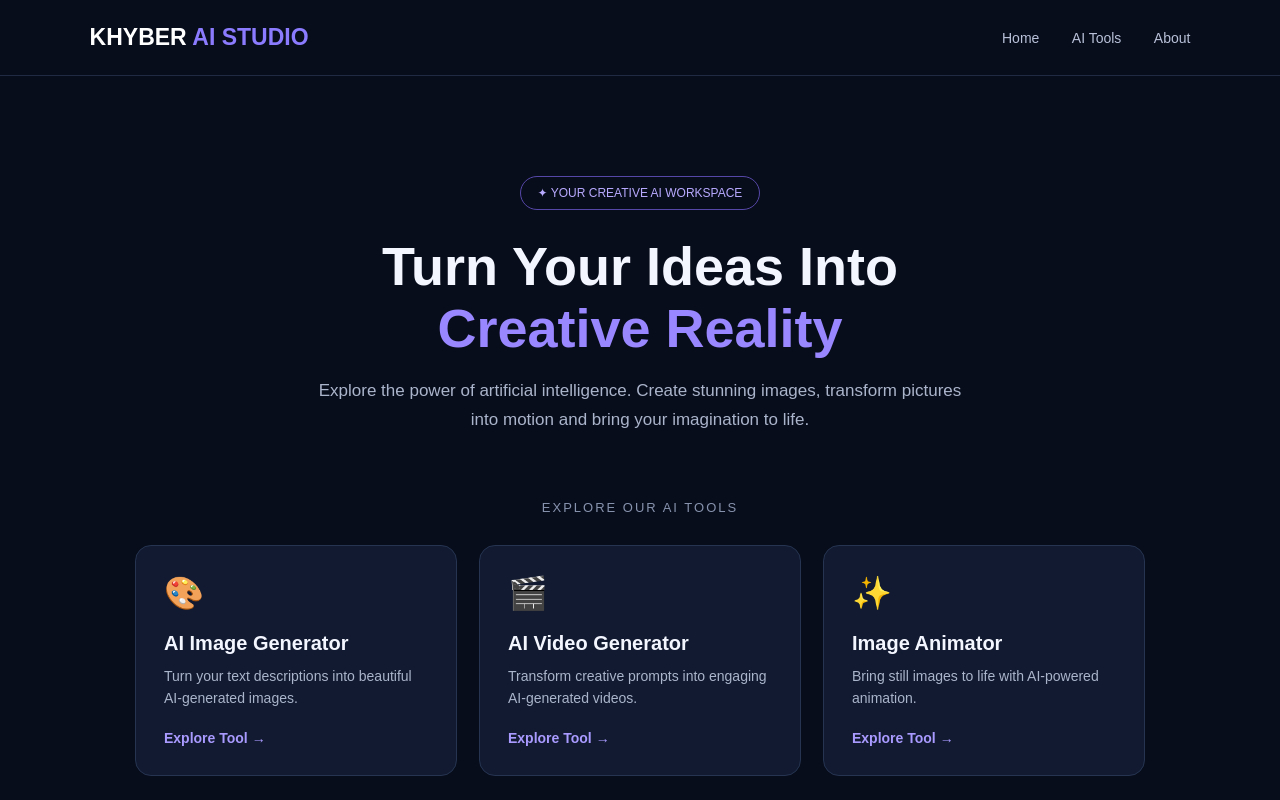
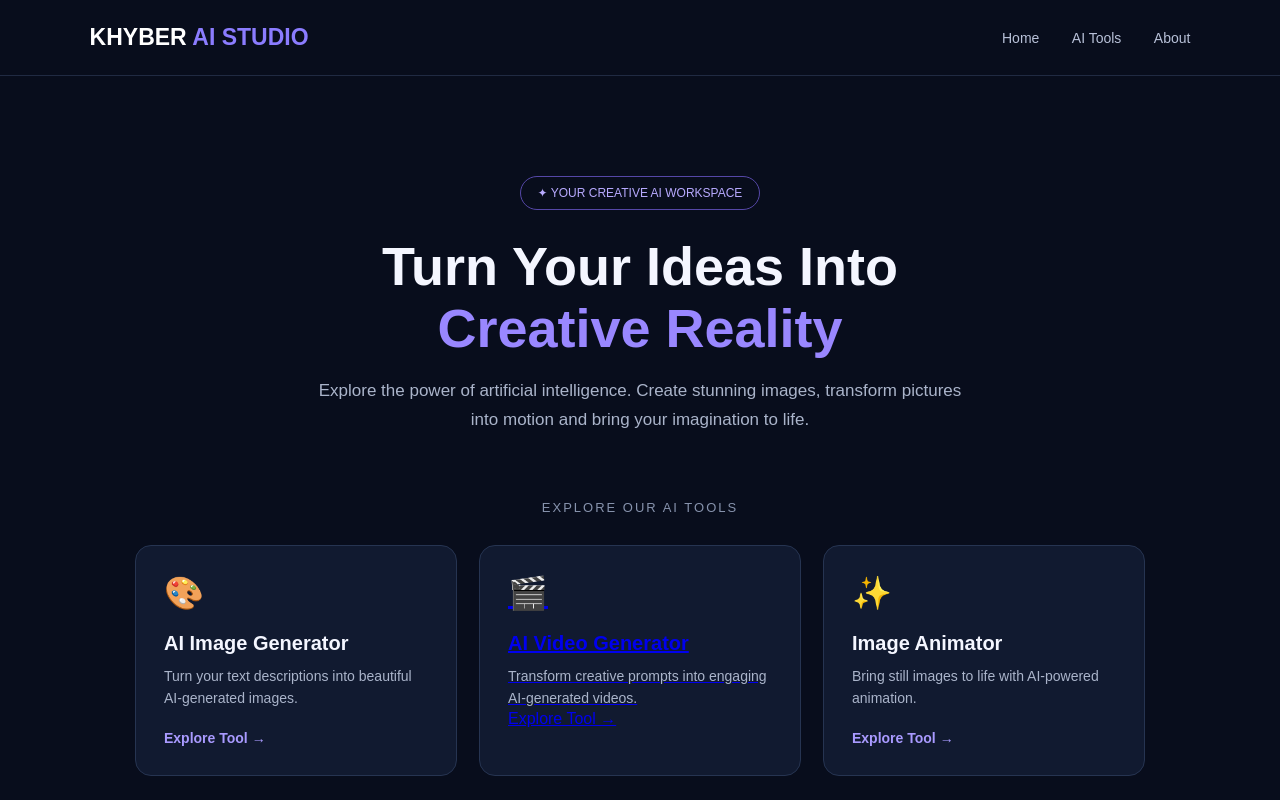
Before and after one commit to khybersubscriptions-cmd/khyber-ai-studio, a plain HTML site: page index.html in a window 1280 px wide. Shown: the top 800 px of the page. Drawn offline with Linux system fonts and the light colour scheme.

Commit message:
Update index.html

```diff
--- a/index.html
+++ b/index.html
@@ -64,12 +64,12 @@ header{padding:0 5%}
 <p>Turn your text descriptions into beautiful AI-generated images.</p>
 <a href="frontend/image-generator.html">Explore Tool →</a>
 </div>
-<div class="tool">
+<a class="tool" href="https://khybersubscriptions-cmd.github.io/khyber-ai-studio/frontend/video-generator.html">
 <div class="symbol">🎬</div>
 <h2>AI Video Generator</h2>
 <p>Transform creative prompts into engaging AI-generated videos.</p>
-<a href="https://khybersubscriptions-cmd.github.io/khyber-ai-studio/frontend/video-generator.html">Explore Tool →</a>
-</div>
+<span class="explore">Explore Tool →</span>
+</a>
 <div class="tool">
 <div class="symbol">✨</div>
 <h2>Image Animator</h2>
```
